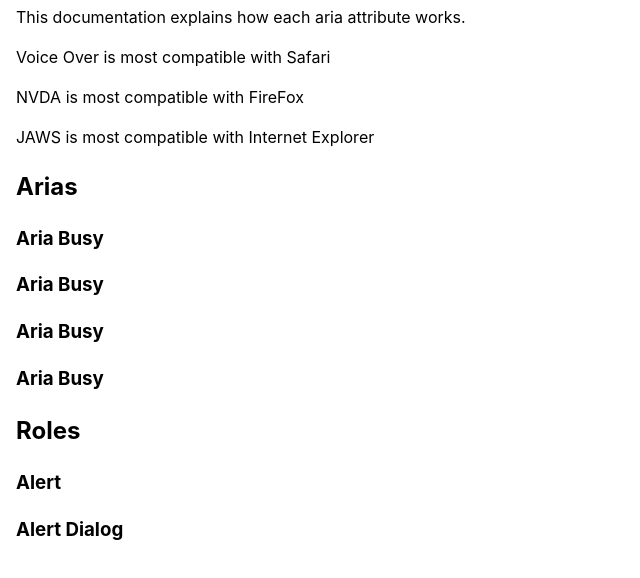
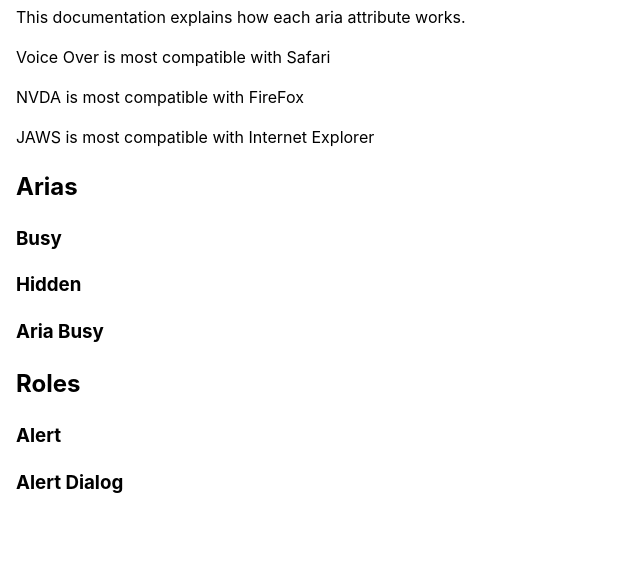
Before and after one commit to aaronev/accessibility, a website: page aria-attributes.html in a window 1280 px wide. Shown: the part 86-664 px from the top of the page, without its empty margins (0-640 px from the left). Drawn offline with Linux system fonts and the light colour scheme; files that its build step writes are made by us from their sources.

Commit message:
adds more information

```diff
--- a/aria-attributes.html
+++ b/aria-attributes.html
@@ -9,18 +9,20 @@
   <link rel="stylesheet" href="./main.css">
 </head>
 <body>
+  <main>
     <h1>Aria Attributes</h1>
     <p>This documentation explains how each aria attribute works.</p>
     <p>Voice Over is most compatible with Safari</p>
     <p>NVDA is most compatible with FireFox</p>
     <p>JAWS is most compatible with Internet Explorer</p>
     <h2>Arias</h2>
-  <h3>Aria Busy</h3>
-  <h3>Aria Busy</h3>
-  <h3>Aria Busy</h3>
+    <h3>Busy</h3>
+    <h3>Hidden</h3>
+    <h3></h3>
     <h3>Aria Busy</h3>
     <h2>Roles</h2>
     <h3>Alert</h3>
     <h3>Alert Dialog</h3>
+  </main>
 </body>
 </html>
```
Lines whose indentation alone changed are shown as unchanged.
